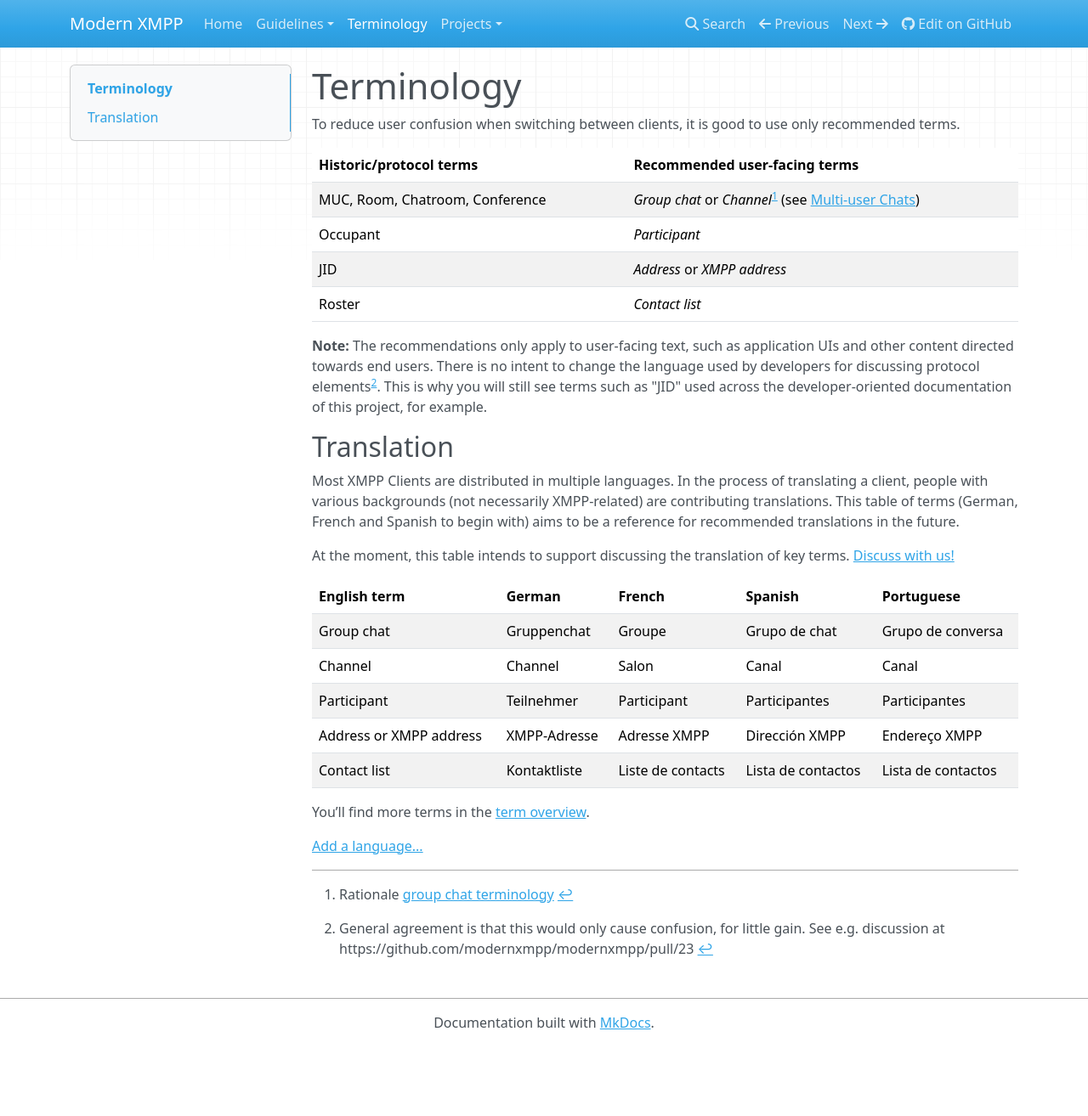
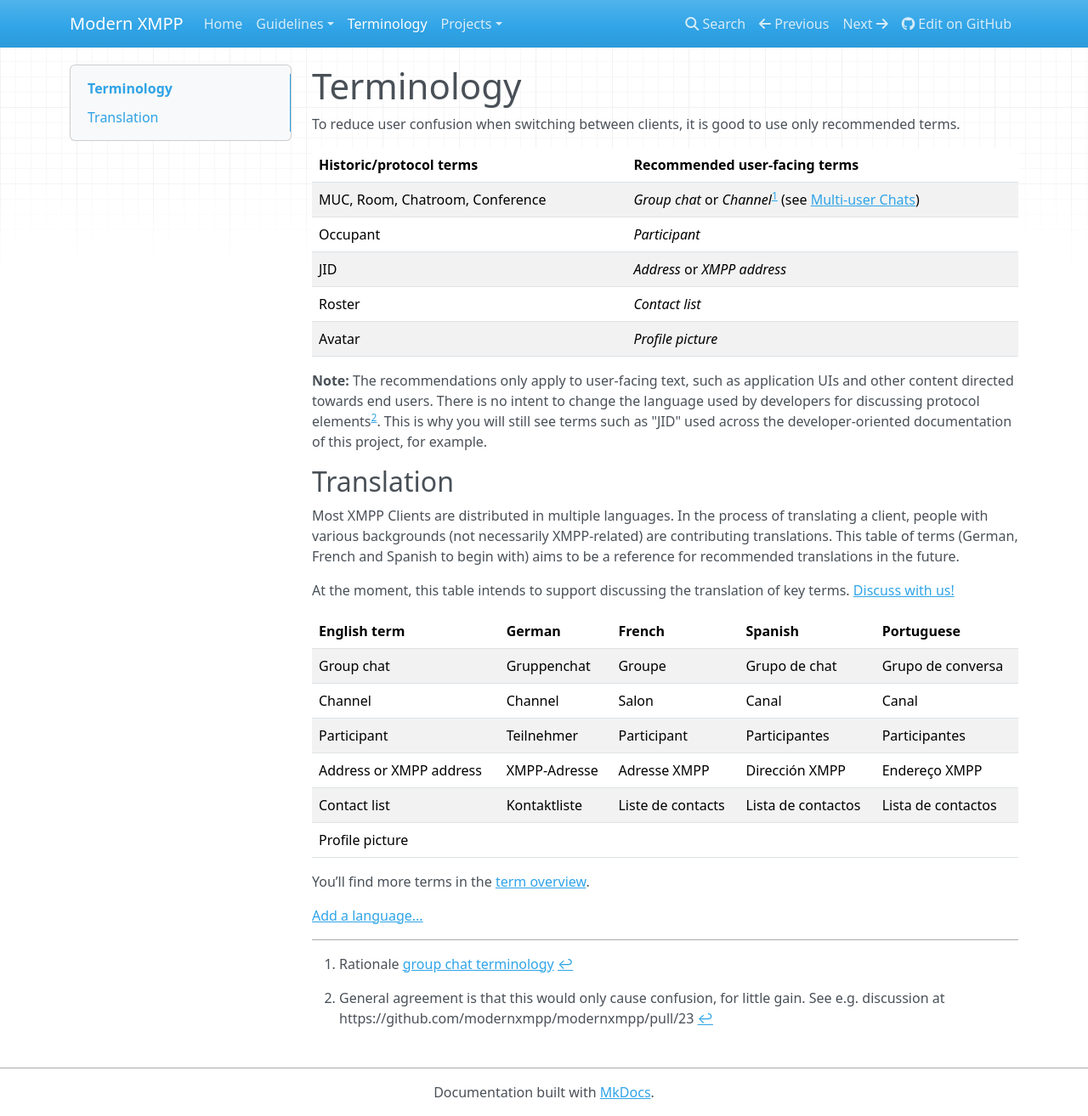
Before and after one commit to modernxmpp/modernxmpp, an MkDocs documentation site: the page built from docs/terminology.md, in a window 1280 px wide and 1314 px high. Shown: the whole window at 85% size. Built offline with MkDocs 1.6.1, drawn with Linux system fonts in a browser that asks for light colours; nearby versions of some CDN libraries.

Commit message:
Add avatar->profile picture
Based on discussions the past few days, and ad-hoc polling of a few "normal people"

```diff
--- a/docs/terminology.md
+++ b/docs/terminology.md
@@ -9,6 +9,7 @@ terms.
 | Occupant                         | *Participant*                                                        |
 | JID                              | *Address* or *XMPP address*                                          |
 | Roster                           | *Contact list*                                                       |
+| Avatar                           | *Profile picture*                                                    |
 
 **Note:** The recommendations only apply to user-facing text, such as application UIs and other content directed towards end users. There is no intent to change the language used by developers for discussing protocol elements[^rationale-dev-terms]. This is why you will still see terms such as "JID" used across the developer-oriented documentation of this project, for example.
 
@@ -26,6 +27,7 @@ At the moment, this table intends to support discussing the translation of key t
 | Participant             | Teilnehmer     | Participant       | Participantes      | Participantes      |
 | Address or XMPP address | XMPP-Adresse   | Adresse XMPP      | Dirección XMPP     | Endereço XMPP      |
 | Contact list            | Kontaktliste   | Liste de contacts | Lista de contactos | Lista de contactos |
+| Profile picture         |                |                   |                    |                    |
 
 You’ll find more terms in the [term overview](/translation-discussion).
 
```
